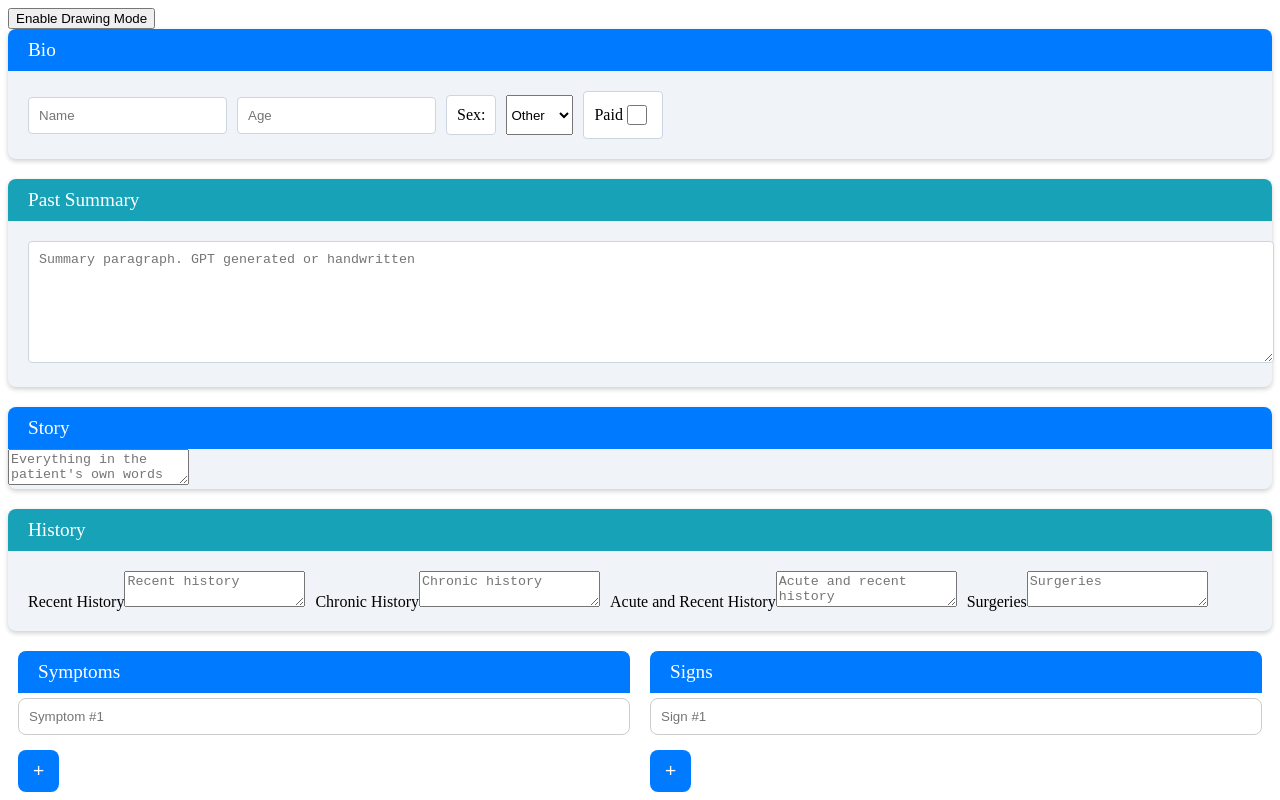
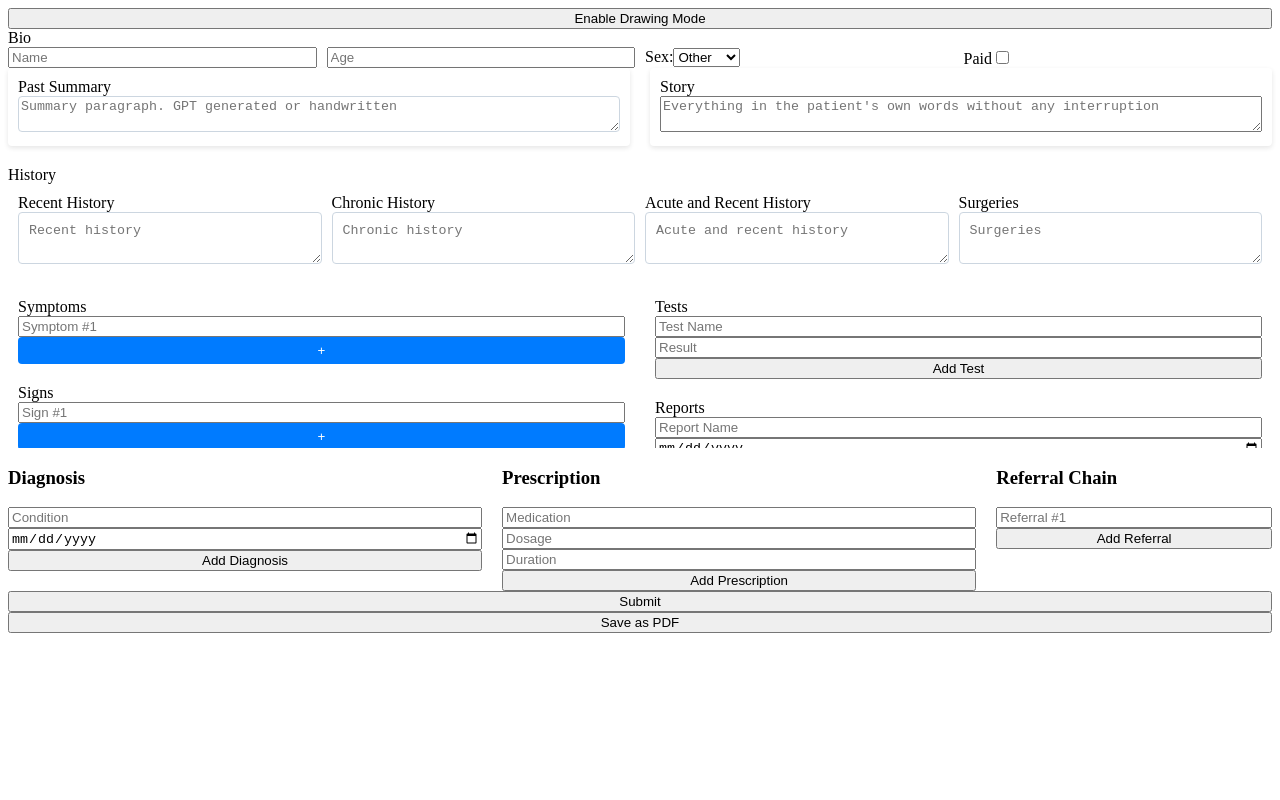
Before and after one commit to himalaya-10/canvas-app, a React (Create React App) app: page / in a window 1280 px wide. Shown: the top 800 px of the page. Built offline with nearby package versions, Linux system fonts and the light colour scheme.

Commit message:
Update App.css

```diff
--- a/src/App.css
+++ b/src/App.css
@@ -1,275 +1,252 @@
-.bio-section {
-    background-color: #f0f4f8; /* Light grey-blue background */
-    border-radius: 8px;
+/* Common style for all sections */
+.section-container {
+  background-color: #ffffff;
+  padding: 10px;
+  border-radius: 4px;
+  box-shadow: 0 2px 5px rgba(0,0,0,0.1);
   margin-bottom: 20px;
-    box-shadow: 0 2px 5px rgba(0,0,0,0.2); /* Shadow for the tab */
 }
 
-  .bio-tab {
-    padding: 10px 20px;
-    background-color: #007bff; /* Blue background for the tab */
-    color: white;
-    border-top-left-radius: 8px;
-    border-top-right-radius: 8px;
-    font-size: 1.2em;
+/* Bio Section */
+.story-past-summary-container {
+  display: flex;
+  justify-content: space-between;
+  gap: 20px; /* Adjust the gap as needed */
 }
 
-  .bio-content {
-    padding: 20px;
-    display: flex;
-    gap: 10px; /* Space between each input */
-    flex-wrap: wrap; /* Allow wrapping for smaller screens */
-    align-items: center; /* Align items vertically */
+.story-section, .past-summary-section {
+  flex: 1; /* Allocate equal space to both sections */
 }
 
-  .bio-content input[type="text"],
-  .bio-content input[type="number"],
-  .bio-content label,
-  .bio-content .sex-selection label {
-    padding: 10px;
-    border: 1px solid #ccd6e0; /* Light grey border */
-    border-radius: 4px;
-    background-color: #fff;
+@media (max-width: 768px) {
+  .story-past-summary-container {
+    flex-direction: column; /* Stack sections vertically on smaller screens */
   }
 
-  .bio-content input[type="checkbox"] {
-    width: 20px;
-    height: 20px;
-    margin-right: 5px;
+  .story-section, .past-summary-section {
+    width: 100%; /* Full width for each section on smaller screens */
+  }
 }
 
-  .bio-content label {
-    display: flex;
-    align-items: center; /* Centers checkbox with label text */
+/* Remove the tab styles since we're not using them */
+/*.bio-tab { }*/
+
+.bio-content {
+  display: grid;
+  grid-template-columns: repeat(auto-fit, minmax(180px, 1fr));
+  gap: 10px;
+  align-items: center;
 }
 
-  /* Style for the radio buttons and their labels */
-  .sex-selection {
+/* ... */
+
+.summary-story-wrapper {
   display: flex;
-    gap: 10px;
+  justify-content: space-between; /* Add space between the two sections */
+  gap: 20px; /* Optional gap between sections */
 }
 
-  .sex-selection label {
-    background-color: #f0f4f8;
-    cursor: pointer;
-    border: 1px solid #ccd6e0;
-    border-radius: 4px;
-    padding: 10px;
+.section-container {
+  flex: 1; /* Both children will take up equal space */
+  /* Other styles... */
 }
 
-  .sex-selection input[type="radio"] {
-    display: none; /* Hide the default radio button */
+/* You might want to add some responsive design adjustments */
+@media (max-width: 768px) {
+  .summary-story-wrapper {
+    flex-direction: column; /* Stack them on top of each other on small screens */
   }
 
-  .sex-selection input[type="radio"]:checked + label {
-    background-color: #007bff; /* Light blue background for checked state */
-    color: #fff;
+  .section-container {
+    /* Adjust width, padding, or margins as necessary for smaller screens */
   }
-  .past-summary-section {
-    background-color: #f0f4f8;
-    border-radius: 8px;
-    margin-bottom: 20px;
-    box-shadow: 0 2px 5px rgba(0,0,0,0.2);
 }
 
-  .past-summary-tab {
-    padding: 10px 20px;
-    background-color: #17a2b8; /* Different shade for variety, or keep it same as bio-tab for consistency */
-    color: white;
-    border-top-left-radius: 8px;
-    border-top-right-radius: 8px;
-    font-size: 1.2em;
-  }
-
-  .past-summary-content {
-    padding: 20px;
-  }
 
 .past-summary-content textarea {
   width: 100%;
-    padding: 10px;
+  padding: 2px;
   border: 1px solid #ccd6e0;
   border-radius: 4px;
-    height: 100px; /* Adjust the height as needed */
-    resize: vertical; /* Allow only vertical resizing */
-  }
-  .history-section {
-    background-color: #f0f4f8;
-    border-radius: 8px;
-    margin-bottom: 20px;
-    box-shadow: 0 2px 5px rgba(0,0,0,0.2);
+  height: auto; /* Adjust height based on content */
+  resize: vertical;
 }
 
-  .history-tab {
-    padding: 10px 20px;
-    background-color: #17a2b8; /* A green shade for the history tab */
-    color: white;
-    border-top-left-radius: 8px;
-    border-top-right-radius: 8px;
-    font-size: 1.2em;
+/* ... */
+
+.history-content {
+  display: grid;
+  grid-template-columns: repeat(4, 1fr); /* Creates four columns of equal width */
+  gap: 10px; /* Spacing between grid items */
+  padding: 10px; /* Padding inside the grid container */
 }
 
-  .history-content {
-    display: flex;
-    flex-wrap: wrap;
-    gap: 10px; /* spacing between the inputs */
-    padding: 20px;
+.history-content label {
+  display: block; /* Makes the label take the full width */
+  margin-bottom: 10px; /* Space below each label */
 }
 
-  .history-content input {
-    flex: 1; /* Each input will take equal space */
-    padding: 10px;
-    border: 1px solid #ccd6e0;
-    border-radius: 4px;
-    margin-right: 10px;
+.history-content textarea {
+  width: 100%; /* Full width of the grid column */
+  padding: 10px; /* Padding inside the textarea */
+  border: 1px solid #ccd6e0; /* Light grey border */
+  border-radius: 4px; /* Rounded corners */
+  resize: vertical; /* Allows the textarea to be resizable vertically */
 }
 
-  .history-content input:last-child {
-    margin-right: 0;
+
+.history-content textarea {
+  width: 100%; /* Full width of the grid column */
+  padding: 10px; /* Padding inside the textarea */
+  border: 1px solid #ccd6e0; /* Light grey border */
+  border-radius: 4px; /* Rounded corners */
+  resize: vertical; /* Allows the textarea to be resizable vertically */
 }
 
-  /* If the screen is too small, make inputs stack vertically */
-  @media (max-width: 600px) {
-    .history-content input {
-      margin-right: 0;
+
+/* Story Section */
+.story-section {
+  /* Inherit styles from common container */
+}
+
+/*.story-tab { }*/
+
+.story-input {
   width: 100%;
+  padding: 0.375rem 0.75rem;
+  border: 1px solid #ced4da;
+  border-radius: 0.25rem;
+  height: auto;
+  resize: vertical;
+}
+
+/* Container for all sections */
+.all-sections-container {
+  display: flex;
+  justify-content: space-between;
+  align-items: flex-start; /* Aligns items to the top */
+  flex-wrap: nowrap; /* Prevents wrapping */
+  gap: 10px; /* Adjust the gap as needed */
+  max-height: 20vh; /* Adjust this value so that all your sections fit */
+  overflow-y: auto;
+}
+
+/* Individual section styles */
+.symptoms-section, .signs-section, .tests-container, .reports-container {
+  flex: 1; /* Each section takes equal space */
+  min-width: 0; /* Allows the flex items to shrink below their natural width */
+  padding: 10px; /* Adds some padding inside each section */
+  box-sizing: border-box; /* Includes padding and border in the element's total width and height */
+}
+
+/* Style adjustments for inputs and buttons to ensure they fit within their sections */
+input[type="text"], input[type="date"], textarea, button {
+  width: 100%; /* Forces these elements to take up all available width */
+  box-sizing: border-box; /* Includes padding and border in the element's total width */
+}
+
+/* Additional styles for buttons to prevent them from growing too large */
+.add-button {
+  white-space: nowrap; /* Keeps the text on a single line */
+  overflow: hidden; /* Prevents content from overflowing */
+  text-overflow: ellipsis; /* Adds an ellipsis when the text overflows */
+  background-color: #007bff; /* Blue background */
+  color: white; /* White text */
+  border: none; /* No border */
+  padding: 6px 12px; /* Padding inside button */
+  border-radius: 4px; /* Rounded corners */
+  cursor: pointer; /* Cursor indicates clickable */
+}
+
+.add-button:hover {
+  background-color: #0056b3; /* Darker blue on hover */
+}
+
+/* Ensuring that the flex items have a basis of zero so they can shrink as needed */
+.all-sections-container > div {
+  flex: 1 1 0px; /* flex-grow, flex-shrink, flex-basis */
+}
+
+/* Responsive adjustments for smaller screens */
+@media (max-width: 1024px) {
+  .all-sections-container {
+    flex-direction: column; /* Stack sections vertically */
+    align-items: stretch; /* Stretch children to fill the width */
+  }
+
+  .symptoms-section, .signs-section, .tests-container, .reports-container {
+    /* Resetting flex on smaller screens to take full width */
+    flex-basis: auto;
   }
 }
 
-  .story-section {
-    background-color: #f0f4f8;
-    border-radius: 8px;
-    margin-bottom: 20px;
-    box-shadow: 0 2px 5px rgba(0,0,0,0.2);
+/* Ensure that the form container does not exceed the width of the viewport */
+.form-container {
+  max-width: 100vw; /* Maximum width of the viewport */
+  overflow-x: auto; /* Allows horizontal scrolling if content overflows */
+  max-height: 100vw;
+  overflow: hidden;
 }
 
-  .story-tab {
-    padding: 10px 20px;
-    background-color: #007bff; /* A blue shade for the story tab */
-    color: white;
-    border-top-left-radius: 8px;
-    border-top-right-radius: 8px;
-    font-size: 1.2em;
+/* Diagnosis and Prescription Container */
+.diagnosis-prescription-container {
+  display: flex;
+  justify-content: space-between;
+  gap: 20px;
 }
 
-  .story-input {
-    width: 100%;
-    padding: 20px;
-    border: none;
-    border-bottom-left-radius: 8px;
-    border-bottom-right-radius: 8px;
-    height: 150px; /* Adjust height as needed */
-    box-sizing: border-box; /* So padding doesn't affect the width */
-    resize: none; /* Optional: Prevents the user from resizing the textarea */
+.diagnosis-section, .prescription-section {
+  /* Inherit styles from common container */
+  flex: 1;
 }
 
-  /* Add focus style for textarea */
-  .story-input:focus {
-    outline: none;
-    box-shadow: 0 0 0 2px rgba(0,123,255,.25);
+/* ... */
+
+/* Referral Chain Section */
+.referral-chain-section {
+  /* Inherit styles from common container */
 }
 
-  /* If the screen is too small, adjust the padding */
-  @media (max-width: 600px) {
-    .story-input {
-      padding: 10px;
+/* ... */
+
+/* General Styles for Inputs and Buttons */
+input[type="text"],
+input[type="date"],
+button {
+  /* General input and button styles */
+}
+
+/* ... */
+
+@media (max-width: 768px) {
+  .diagnosis-prescription-container,
+  .signs-symptoms-section,
+  .tests-reports-section {
+    flex-direction: column;
+  }
+
+  .diagnosis-section div,
+  .prescription-section div,
+  .referral-chain-section input {
+    flex-direction: column;
   }
 }
 
-  .signs-symptoms-section {
-    display: flex;
-    justify-content: space-between;
-    margin-bottom: 20px;
+/* ... */
+
+.form-container {
+  position: relative;
 }
 
-  .symptoms-section, .signs-section {
-    flex: 1;
-    margin: 0 10px;
+.overlay-canvas {
+  position: absolute;
+  top: 0;
+  left: 0;
+  z-index: 1000;
 }
 
-  .symptoms-tab, .signs-tab {
-    padding: 10px 20px;
-    background-color: #007bff; /* A blue shade for the tab */
-    color: white;
-    border-top-left-radius: 8px;
-    border-top-right-radius: 8px;
-    font-size: 1.2em;
-  }
 
-  .symptoms-input, .signs-input {
-    width: 100%;
-    padding: 10px;
-    margin: 5px 0; /* Spacing between input fields */
-    border-radius: 8px;
-    border: 1px solid #ccc; /* Light grey border */
-    box-sizing: border-box;
-  }
 
-  .add-button {
-    background-color: #007bff; /* A blue shade for the button */
-    color: white;
-    padding: 10px 15px;
-    margin-top: 10px;
-    border: none;
-    border-radius: 8px;
-    cursor: pointer;
-    font-size: 1.2em;
-  }
-
-  .add-button:hover {
-    background-color: #0056b3; /* A darker shade for hover state */
-  }
-
-  /* Focus styles for input fields */
-  .symptoms-input:focus, .signs-input:focus {
-    outline: none;
-    border-color: #66afe9;
-    box-shadow: 0 0 0 2px rgba(0,123,255,.25);
-  }
-
-  /* Add this CSS to your stylesheet */
-  /* Tests and Reports Sections */
-  .tests-reports-section {
-    display: flex;
-    flex-direction: row;
-  }
-
-  /* Tests Section */
-  .tests-container {
-    flex: 1;
-    padding: 16px;
-    border: 1px solid #ccc;
-    border-radius: 8px;
-    margin-right: 16px;
-  }
-
-  .tests-tab {
-    font-size: 18px;
-    font-weight: bold;
-    margin-bottom: 16px;
-  }
-
-  .test-entry {
-    margin-bottom: 12px;
-  }
-
-  /* Reports Section */
-  .reports-container {
-    flex: 1;
-    padding: 16px;
-    border: 1px solid #ccc;
-    border-radius: 8px;
-  }
-
-  .reports-tab {
-    font-size: 18px;
-    font-weight: bold;
-    margin-bottom: 16px;
-  }
-
-  .report-entry {
-    margin-bottom: 12px;
-  }
 
   .form-container {
     position: relative;
```
Lines whose indentation alone changed are shown as unchanged.
